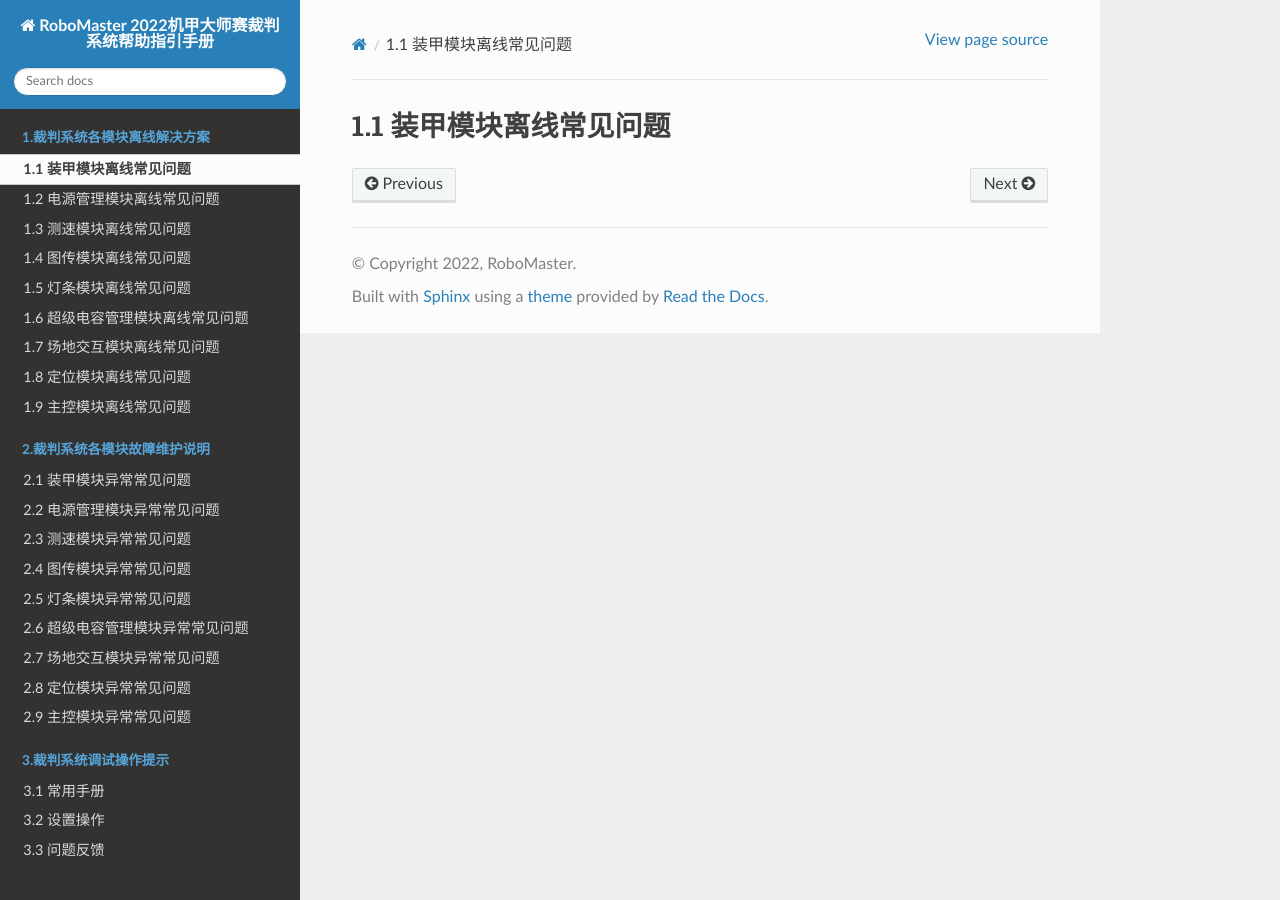
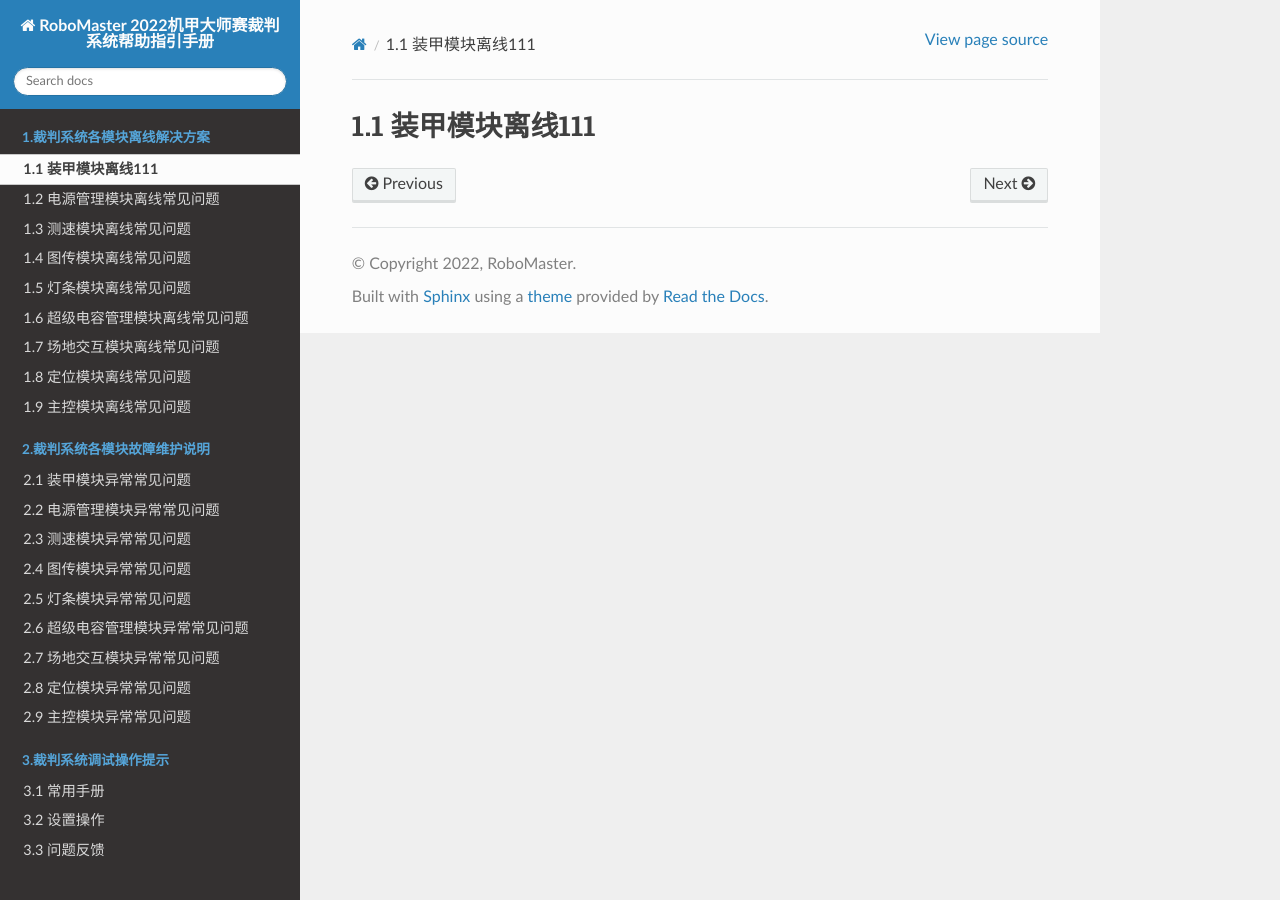
Before and after one commit to RoboMaster/RefereeSystem_Help, a Sphinx documentation site: the page built from docs/ch1/1-1.md, in a window 1280 px wide. Built offline with Sphinx 7.4.7 and the Read the Docs theme 2.0.0, drawn with Linux system fonts in a browser that asks for light colours.

Commit message:
1-1.md
111

```diff
--- a/docs/ch1/1-1.md
+++ b/docs/ch1/1-1.md
@@ -1 +1 @@
-# 1.1 装甲模块离线常见问题
+# 1.1 装甲模块离线111
```
